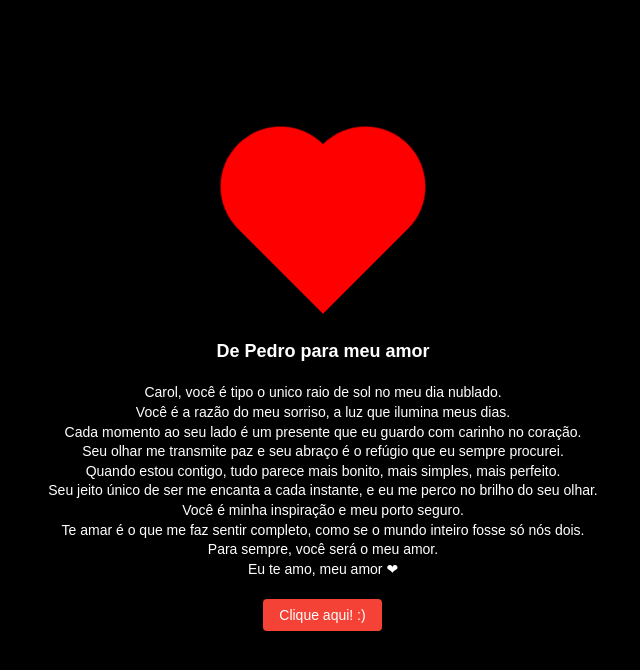
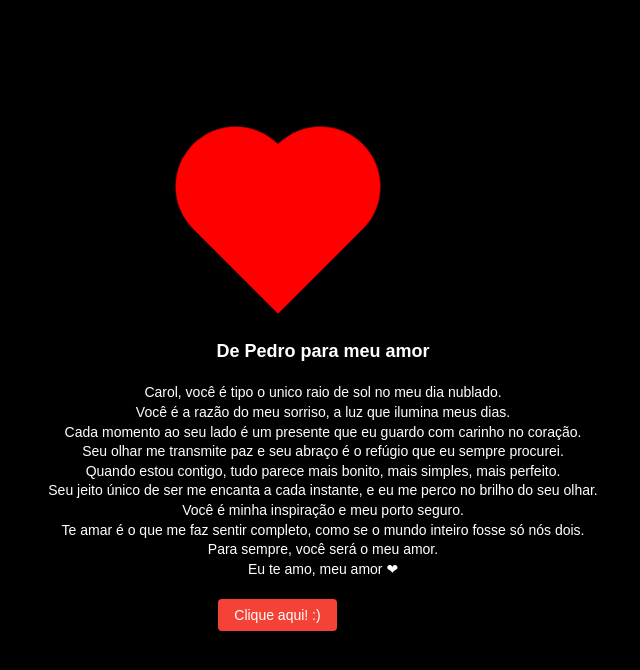
Before and after one commit to pedrokakzzx/site-fofo-e-legal, a plain HTML site: page index.html in a window 1280 px wide. Shown: the whole page, without its empty margins (317-957 px from the left). Drawn offline with Linux system fonts and the light colour scheme.

Commit message:
Update styles.css

```diff
--- a/styles.css
+++ b/styles.css
@@ -46,7 +46,7 @@ body {
   transform: rotate(-45deg);
   animation: heartbeat 1s infinite;
   margin-bottom: 50px; /* Reduzindo a margem */
-  margin-left: 215px;
+  margin-left: 170px;
 }
 
 .heart:before,
@@ -110,7 +110,7 @@ button {
   border-radius: 4px; /* Reduzindo o border-radius */
   cursor: pointer;
   margin-top: 20px; /* Reduzindo a margem */
-  margin-left: 215px;
+  margin-left: 170px;
 }
 
 button:hover {
```
